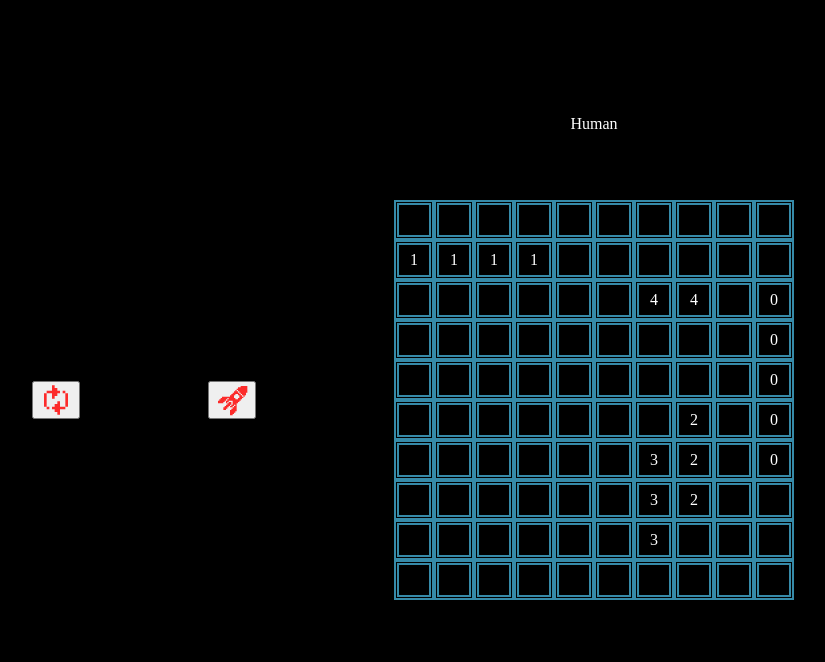
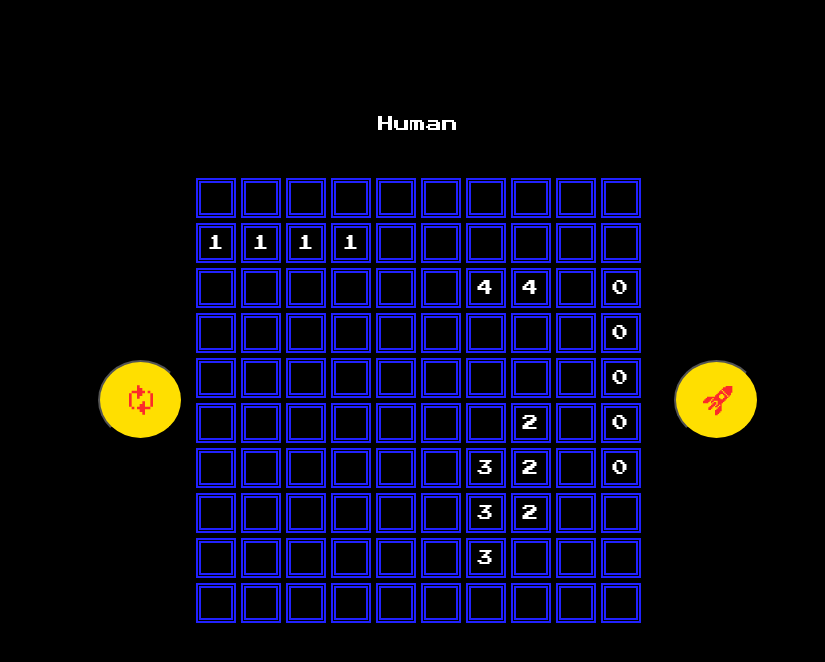
Before and after one commit to FrontEndMaestro/Battleship-Project, a website built with webpack: page src/index.html in a window 1280 px wide. Shown: the whole page, without its empty margins (222-1047 px from the left). Built offline with nearby package versions, Linux system fonts and the light colour scheme.

Commit message:
style:retro vibe the staging area

```diff
--- a/src/styles.css
+++ b/src/styles.css
@@ -24,6 +24,7 @@ body {
   -webkit-font-smoothing: antialiased;
   background-color: black;
   color: white;
+  font-family: "Press Start 2P";
 }
 
 /* 6. Improve media defaults */
@@ -85,6 +86,7 @@ body {
   display: grid;
   grid-template-columns: repeat(10, minmax(1rem, 2.5rem));
   grid-template-rows: repeat(10, minmax(1rem, 2.5rem));
+  gap: 5px;
   place-items: center;
   border: 1px solid black;
   border: 10px solid transparent;
@@ -94,7 +96,7 @@ body {
   display: flex;
   justify-content: center;
   align-items: center;
-  border: 5px double #368aa8;
+  border: 5px double #2121ff;
   padding: 10px;
   place-self: stretch;
 }
@@ -111,16 +113,47 @@ body {
 .current-turn {
   border: 10px #fab9b0;
   border-style: dotted dashed;
-  animation: blink .7s;
+  animation: blink 0.7s;
   animation-iteration-count: infinite;
 }
 
-.highlight-name{
+.highlight-name {
   border-bottom: 5px double white;
-  padding: .2rem;
+  padding: 0.2rem;
 }
 
-@keyframes blink{
+.start-btn,
+.random-btn {
+  position: absolute;
+  width: 85px;
+  border-radius: 50%;
+  height: 80px;
+  display: flex;
+  justify-content: center;
+  align-items: center;
+  background-color: #ffdf00;
+}
+
+.start-btn {
+  left: 70%;
+}
+
+.random-btn {
+  left: 25%;
+}
+
+.start-btn:hover,
+.random-btn:hover {
+  border: 5px solid purple;
+  cursor: pointer;
+}
+
+.start-btn:active,
+.random-btn:hover:active {
+  border: 5px solid blue;
+}
+
+@keyframes blink {
   50% {
     border-color: black;
   }
```
